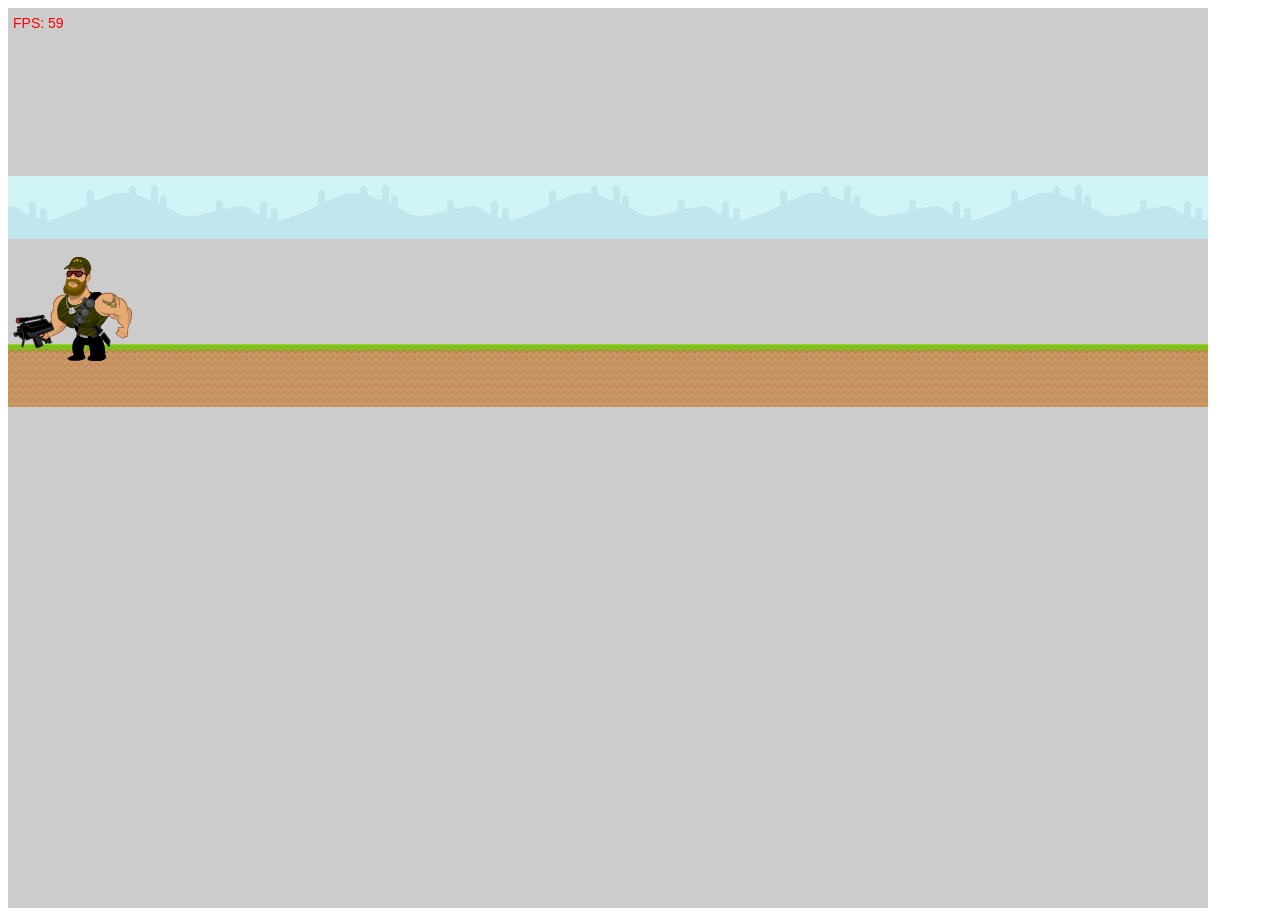
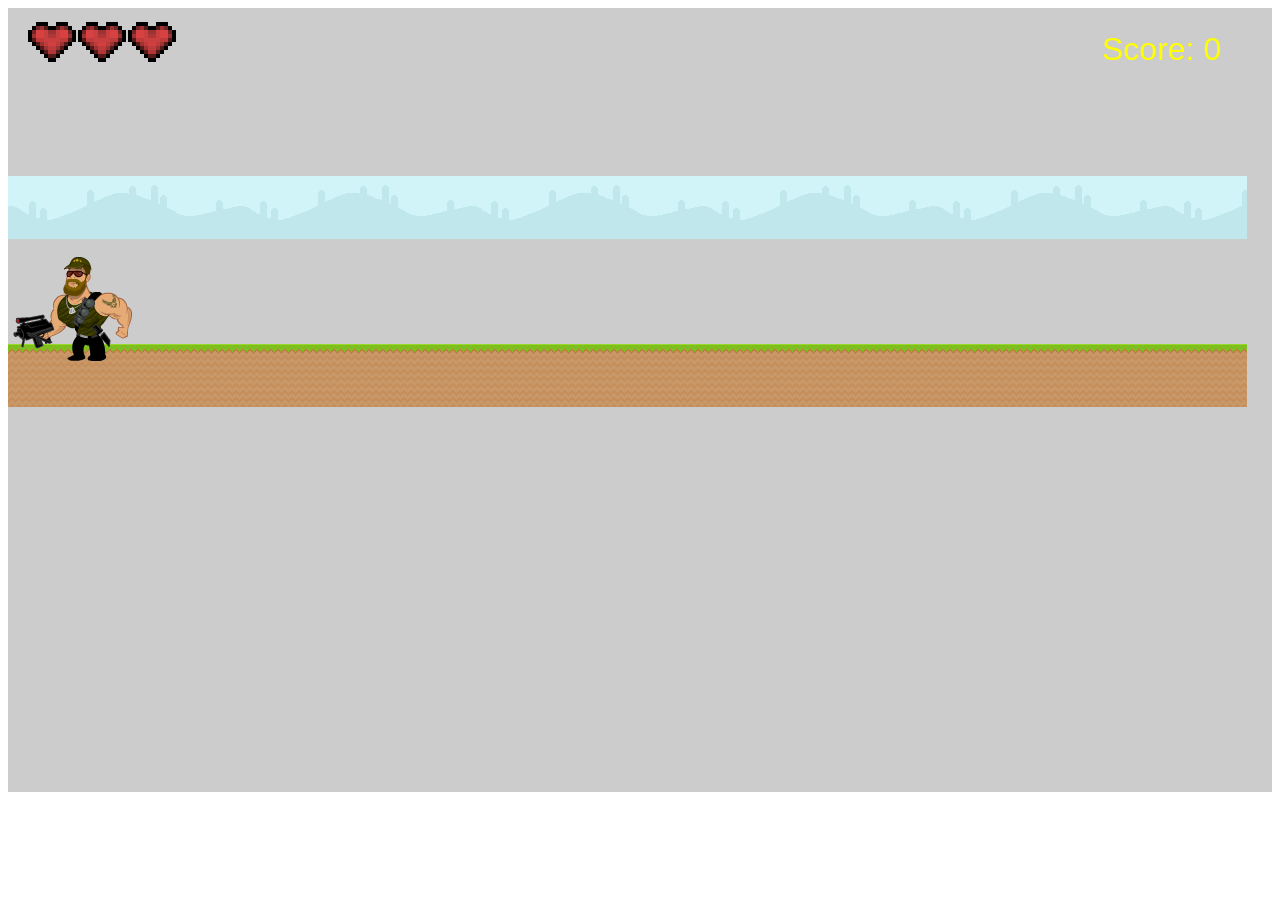
Before and after one commit to LizR-AIE/AwesomeHTML5Platformer, a plain HTML site: page index.html in a window 1280 px wide. After the commit the page ends 800 px from the top, so only its background shows below. Drawn offline with Linux system fonts and the light colour scheme.

Commit message:
Score and hearts displaying

```diff
--- a/index.html
+++ b/index.html
@@ -1,6 +1,6 @@
 <html>
   <body>
-    <canvas id="gameCanvas" width="1200" height="900">
+    <canvas id="gameCanvas" width="1800" height="900">
           This text is displayed if your browser does not support HTML5.
     </canvas>
 	<script src="pixelLevel.js"></script>
--- a/main.js
+++ b/main.js
@@ -1,4 +1,6 @@
 var canvas = document.getElementById("gameCanvas");
+canvas.width = document.body.clientWidth - 16;
+canvas.height = document.body.clientHeight - 16;
 var context = canvas.getContext("2d");
 
 var startFrameMillis = Date.now();
@@ -34,10 +36,7 @@ var SCREEN_HEIGHT = canvas.height;
 
 var LAYER_COUNT = 2;
 var LAYER_BACKGROUND = 0;
-//var LAYER_BACKGROUND2 = 3;
-//var LAYER_LADDERS = 2;
 var LAYER_PLATFORMS = 1;
-//var LAYER_PLATFORMS2 = 0;
 
 var MAP = [ tw = 60, th = 20 ];
 var TILE = 21;
@@ -45,13 +44,9 @@ var TILESET_TILE = TILE;
 var TILESET_PADDING = 2;
 var TILESET_SPACING = 2;
 var TILESET_COUNT_X = [];
-var TILESET_COUNT_Y = [];
 
 TILESET_COUNT_X[0] = 11;
-TILESET_COUNT_Y[0] = 9;
-
 TILESET_COUNT_X[1] = 30;
-TILESET_COUNT_Y[1] = 30;
 
 var METER = TILE/2;
 var GRAVITY = METER * 9.8 * 6;
@@ -61,12 +56,8 @@ var ACCEL = MAXDX * 2;
 var FRICTION = MAXDX * 6;
 var JUMP = METER * 1600;
 
-// some variables to calculate the Frames Per Second (FPS - this tells use
-// how fast our game is running, and allows us to make the game run at a
-// constant speed)
-var fps = 0;
-var fpsCount = 0;
-var fpsTime = 0;
+var score = 0;
+var lives = 3;
 
 var player = new Player();
 var keyboard = new Keyboard();
@@ -77,6 +68,9 @@ for(var tileSetIndex = 0; tileSetIndex < level1.tilesets.length; tileSetIndex++)
 	tileSets[tileSetIndex] = document.createElement("img");
 	tileSets[tileSetIndex].src = level1.tilesets[tileSetIndex].image;
 }
+
+var heart = document.createElement("img");
+heart.src = "heart.png";
 
 var cells = [];
 function initialize()
@@ -153,24 +147,19 @@ function drawMap()
 			{
 				if(level1.layers[layerIndex].data[index] != 0)
 				{
-					var tileIndex = level1.layers[layerIndex].data[index] - level1.tilesets[layerIndex].firstgid;
+
 					if(layerIndex == LAYER_BACKGROUND)
 					{
-						//if(tileIndex > 0)
-						//	console.log(tileIndex)
-
+						var tileIndex = level1.layers[layerIndex].data[index] - level1.tilesets[0].firstgid;
 						var sx = (tileIndex % TILESET_COUNT_X[0]) * (TILESET_TILE);
-
-						var foo = tileIndex / TILESET_COUNT_X[0];
-						var sy = (Math.floor(foo)) * (TILESET_TILE);
-
+						var sy = (Math.floor(tileIndex / TILESET_COUNT_X[0])) * (TILESET_TILE);
 						context.drawImage(tileSets[0], sx, sy, TILESET_TILE, TILESET_TILE, x*TILE, y*TILE, TILESET_TILE, TILESET_TILE);
 					}
 					else
 					{
-
+						var tileIndex = level1.layers[layerIndex].data[index] - level1.tilesets[1].firstgid;
 						var sx = TILESET_PADDING + (tileIndex % TILESET_COUNT_X[1]) * (TILESET_TILE + TILESET_SPACING);
-						var sy = TILESET_PADDING + (Math.floor(tileIndex / TILESET_COUNT_Y[1])) * (TILESET_TILE + TILESET_SPACING);
+						var sy = TILESET_PADDING + (Math.floor(tileIndex / TILESET_COUNT_X[1])) * (TILESET_TILE + TILESET_SPACING);
 						context.drawImage(tileSets[1], sx, sy, TILESET_TILE, TILESET_TILE, x*TILE, y*TILE, TILESET_TILE, TILESET_TILE);
 					}
 				}
@@ -195,20 +184,30 @@ function run()
 	// Draw code goes here
 	player.draw();
 
-	// update the frame counter
-	fpsTime += deltaTime;
-	fpsCount++;
-	if(fpsTime >= 1)
+	context.fillStyle = "yellow";
+	context.font = "32px Arial";
+	var scoreText = "Score: " + score;
+	context.fillText(scoreText, SCREEN_WIDTH - 170, 52);
+
+	for(var i = 0; i < lives; i++)
 	{
-		fpsTime -= 1;
-		fps = fpsCount;
-		fpsCount = 0;
+		context.drawImage(heart, 20 + (heart.width + 2) * i, 10);
 	}
 
-	// draw the FPS
-	context.fillStyle = "#f00";
-	context.font="14px Arial";
-	context.fillText("FPS: " + fps, 5, 20, 100);
+	// update the frame counter
+	//fpsTime += deltaTime;
+	//fpsCount++;
+	//if(fpsTime >= 1)
+	//{
+	//	fpsTime -= 1;
+	//	fps = fpsCount;
+	//	fpsCount = 0;
+	//}
+	//
+	//// draw the FPS
+	//context.fillStyle = "#f00";
+	//context.font="14px Arial";
+	//context.fillText("FPS: " + fps, 5, 20, 100);
 }
 
 initialize();
```
Also changed, not shown: heart.png (added), tileset.png (deleted).
